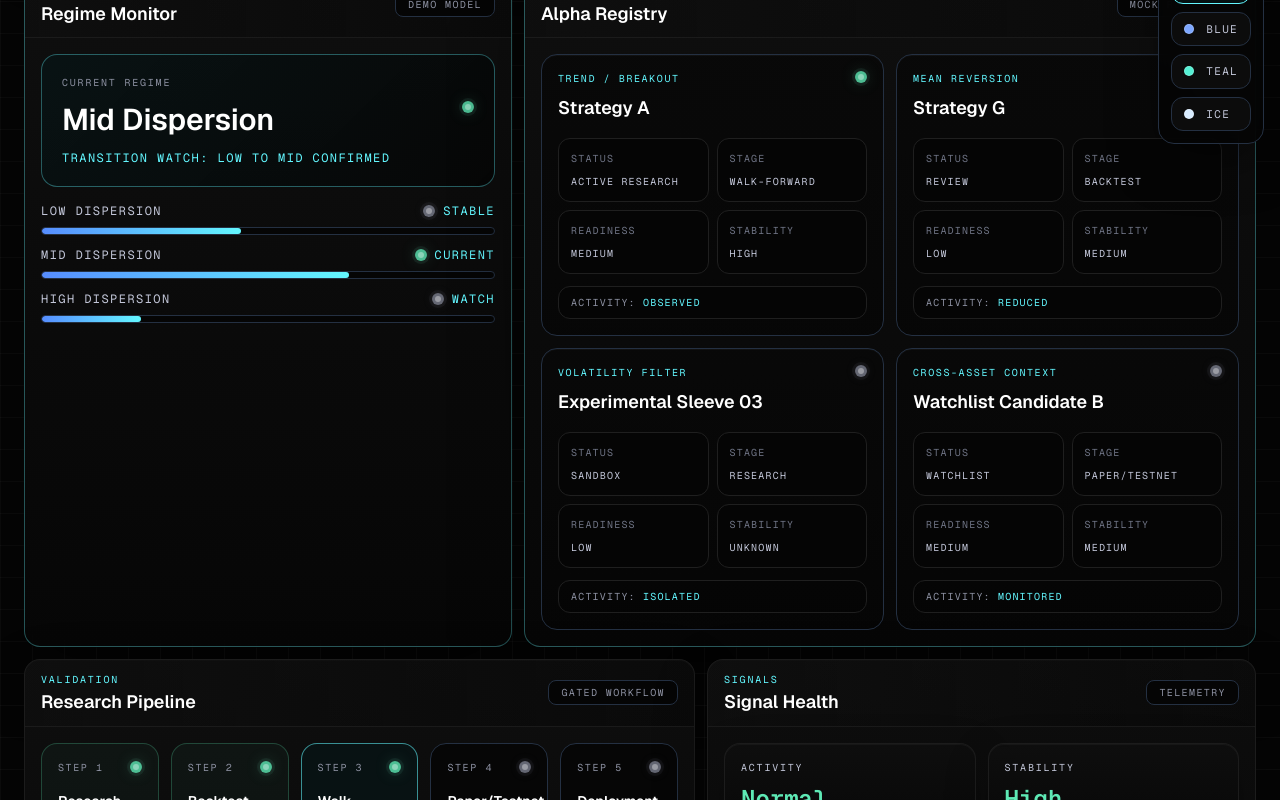
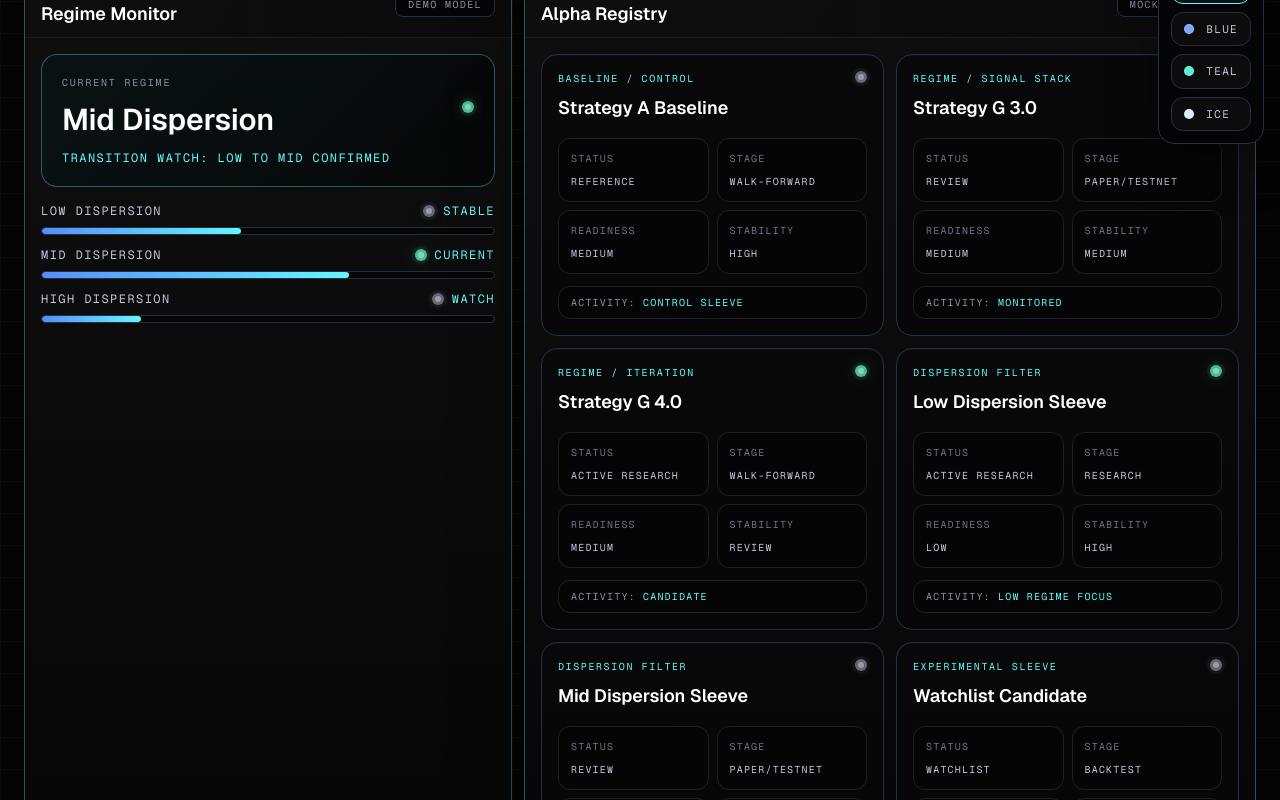
Before and after one commit to tomasgastaldi9-bit/landing-quant-page, a Next.js app: page /alpha-lab in a window 1280 px wide. Shown: the part 640-1440 px from the top of the page. Built offline with nearby package versions, Linux system fonts and the light colour scheme.

Commit message:
refactor(research): align alpha lab with QuantBot architecture

```diff
--- a/app/alpha-engine/page.tsx
+++ b/app/alpha-engine/page.tsx
@@ -7,6 +7,7 @@ export default function AlphaEnginePage() {
       eyebrow="Research System"
       title="Alpha Engine"
       description="A research-first multi-alpha architecture for organizing signals, sleeves, regimes, and validation workflows before any production deployment."
+      primaryCta={{ label: "Open Alpha Lab", href: "/alpha-lab" }}
       scope={[
         ["Mode", "Research"],
         ["Signals", "Multi-sleeve"],
--- a/app/alpha-lab/page.tsx
+++ b/app/alpha-lab/page.tsx
@@ -42,40 +42,58 @@ const regimes = [
 
 const alphaRegistry = [
   {
-    name: "Strategy A",
-    family: "Trend / Breakout",
-    status: "Active Research",
+    name: "Strategy A Baseline",
+    family: "Baseline / Control",
+    status: "Reference",
     stage: "Walk-forward",
     readiness: "Medium",
     stability: "High",
-    activity: "Observed",
+    activity: "Control sleeve",
   },
   {
-    name: "Strategy G",
-    family: "Mean Reversion",
+    name: "Strategy G 3.0",
+    family: "Regime / Signal Stack",
     status: "Review",
-    stage: "Backtest",
-    readiness: "Low",
-    stability: "Medium",
-    activity: "Reduced",
-  },
-  {
-    name: "Experimental Sleeve 03",
-    family: "Volatility Filter",
-    status: "Sandbox",
-    stage: "Research",
-    readiness: "Low",
-    stability: "Unknown",
-    activity: "Isolated",
-  },
-  {
-    name: "Watchlist Candidate B",
-    family: "Cross-asset Context",
-    status: "Watchlist",
     stage: "Paper/Testnet",
     readiness: "Medium",
     stability: "Medium",
     activity: "Monitored",
+  },
+  {
+    name: "Strategy G 4.0",
+    family: "Regime / Iteration",
+    status: "Active Research",
+    stage: "Walk-forward",
+    readiness: "Medium",
+    stability: "Review",
+    activity: "Candidate",
+  },
+  {
+    name: "Low Dispersion Sleeve",
+    family: "Dispersion Filter",
+    status: "Active Research",
+    stage: "Research",
+    readiness: "Low",
+    stability: "High",
+    activity: "Low regime focus",
+  },
+  {
+    name: "Mid Dispersion Sleeve",
+    family: "Dispersion Filter",
+    status: "Review",
+    stage: "Paper/Testnet",
+    readiness: "Medium",
+    stability: "Medium",
+    activity: "Current regime focus",
+  },
+  {
+    name: "Watchlist Candidate",
+    family: "Experimental Sleeve",
+    status: "Watchlist",
+    stage: "Backtest",
+    readiness: "Low",
+    stability: "Unknown",
+    activity: "Isolated",
   },
 ];
 
--- a/components/explainers/institutional-explainer.tsx
+++ b/components/explainers/institutional-explainer.tsx
@@ -21,6 +21,10 @@ export type InstitutionalExplainerProps = {
   description: string;
   scope: Array<[string, string]>;
   sections: ExplainerSection[];
+  primaryCta?: {
+    label: string;
+    href: string;
+  };
 };
 
 const disclaimer =
@@ -28,6 +32,7 @@ const disclaimer =
 
 const routeLinks = [
   ["Demo/Testnet", "/demo-testnet"],
+  ["Alpha Lab", "/alpha-lab"],
   ["Alpha Engine", "/alpha-engine"],
   ["Risk Layer", "/risk-layer"],
   ["Monitoring", "/monitoring"],
@@ -41,6 +46,7 @@ export function InstitutionalExplainer({
   description,
   scope,
   sections,
+  primaryCta = { label: "Open Terminal Demo", href: "/dashboard" },
 }: InstitutionalExplainerProps) {
   return (
     <main className="min-h-screen overflow-x-hidden bg-[#050505] text-[#e2e2e2]">
@@ -113,10 +119,10 @@ export function InstitutionalExplainer({
               </div>
               <div className="mt-6 grid gap-3 sm:grid-cols-2">
                 <Link
-                  href="/dashboard"
+                  href={primaryCta.href}
                   className="rounded-xl border border-[var(--accent-secondary)]/90 bg-[linear-gradient(135deg,var(--accent-secondary),var(--accent-strong))] px-5 py-4 text-center text-sm font-semibold text-white shadow-[0_14px_34px_rgb(var(--accent-secondary-rgb)/0.22)] transition duration-200 hover:-translate-y-px hover:brightness-110"
                 >
-                  Open Terminal Demo
+                  {primaryCta.label}
                 </Link>
                 <Link
                   href="/request-access"
--- a/components/hero-section.tsx
+++ b/components/hero-section.tsx
@@ -2,7 +2,7 @@ import Link from "next/link";
 
 const terminalMetrics = [
   { label: "Mode", value: "Testnet", href: "/demo-testnet" },
-  { label: "Signal State", value: "Research", accent: true, href: "/demo-testnet" },
+  { label: "Signal State", value: "Research", accent: true, href: "/alpha-lab" },
 ];
 
 export function HeroSection() {
--- a/components/metrics-section.tsx
+++ b/components/metrics-section.tsx
@@ -20,10 +20,10 @@ const metrics = [
     href: "/monitoring",
   },
   {
-    label: "Alpha Engine",
+    label: "Alpha Lab",
     value: "Multi",
     detail: "Research Signals",
-    href: "/alpha-engine",
+    href: "/alpha-lab",
   },
 ];
 
@@ -33,7 +33,7 @@ const architecture = [
     body: "Arquitectura de investigacion para organizar modelos estadisticos, sleeves y senales por regimen sin prometer performance futura.",
     wide: true,
     icon: "++",
-    href: "/alpha-engine",
+    href: "/alpha-lab",
   },
   {
     title: "Controles de Riesgo",
```
